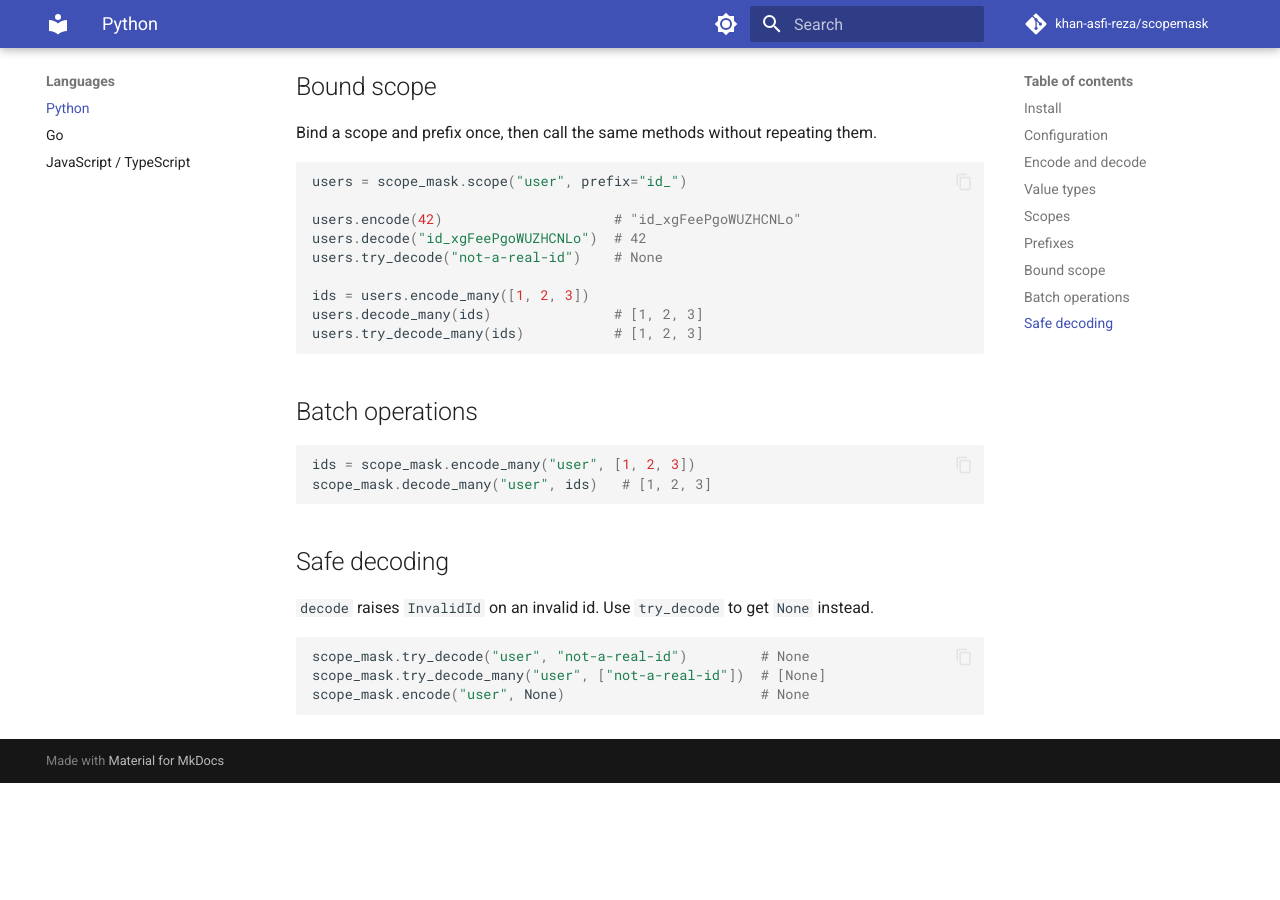
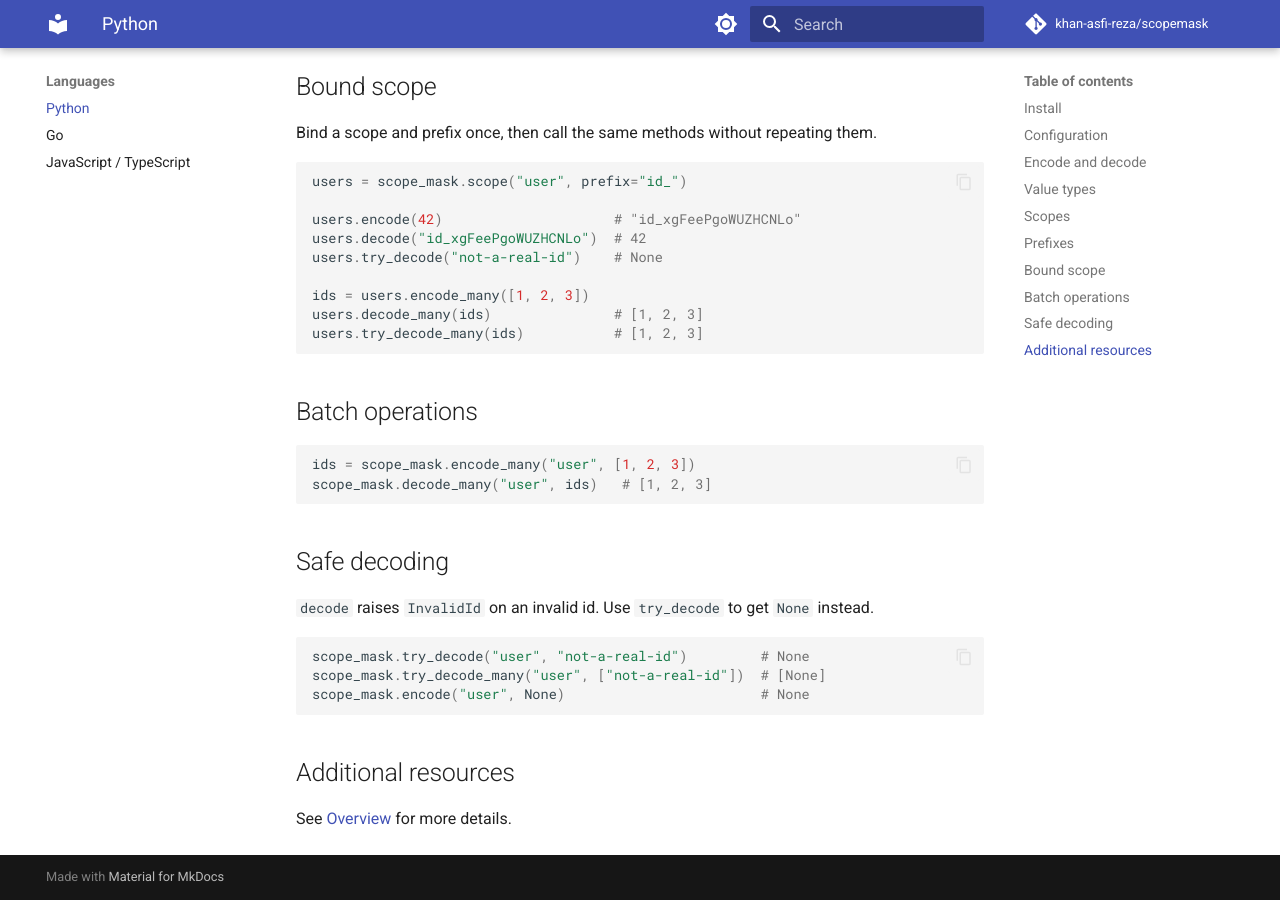
Before and after one commit to khan-asfi-reza/scopemask, an MkDocs documentation site: the page built from docs/python.md, in a window 1280 px wide and 900 px high, scrolled down 1828 px. Built offline with MkDocs 1.6.1 and Material for MkDocs 9.7.7, drawn with Linux system fonts in a browser that asks for light colours; comment, search, counter and statistics services are not loaded; before the commit the page ends 2611 px from its top, so only the background shows below that.

Commit message:
docs: update docs

````diff
--- a/go/README.md
+++ b/go/README.md
@@ -104,3 +104,8 @@ vals, _ := scopemask.DecodeMany[uint64](scopeMask, "user", ids, "")   // [1 2 3]
 v, ok := scopemask.TryDecode[uint64](scopeMask, "user", id, "")
 vals, oks := scopemask.TryDecodeMany[uint64](scopeMask, "user", ids, "")
 ```
+
+
+## Additional resources
+
+See [Overview](https://khan-asfi-reza.github.io/scopemask/#overview) for more details.
--- a/js/README.md
+++ b/js/README.md
@@ -107,3 +107,8 @@ scopeMask.tryDecode("user", "not-a-real-id");          // null
 scopeMask.tryDecodeMany("user", ["not-a-real-id"]);    // [null]
 scopeMask.encode("user", null);                        // null
 ```
+
+
+## Additional resources
+
+See [Overview](https://khan-asfi-reza.github.io/scopemask/#overview) for more details.
--- a/python/README.md
+++ b/python/README.md
@@ -106,3 +106,8 @@ scope_mask.try_decode("user", "not-a-real-id")         # None
 scope_mask.try_decode_many("user", ["not-a-real-id"])  # [None]
 scope_mask.encode("user", None)                        # None
 ```
+
+
+## Additional resources
+
+See [Overview](https://khan-asfi-reza.github.io/scopemask/#overview) for more details.
````
